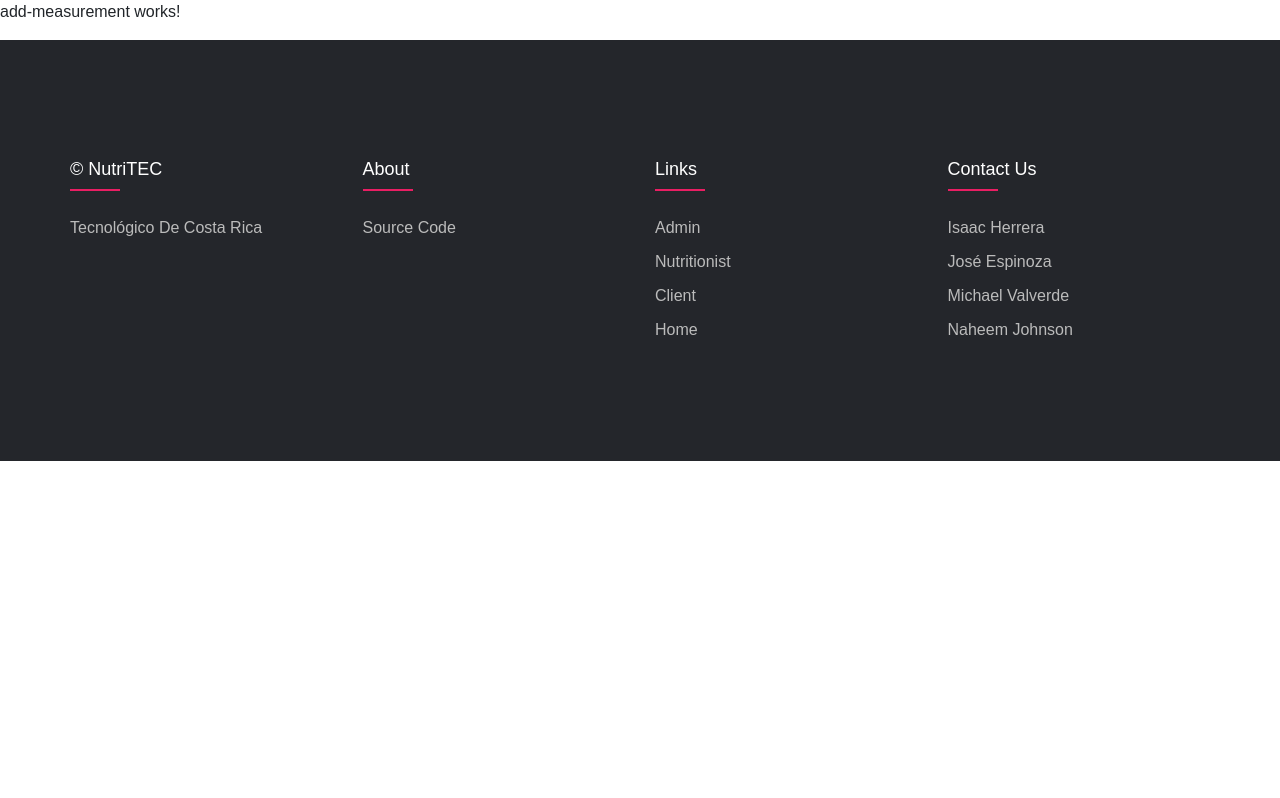
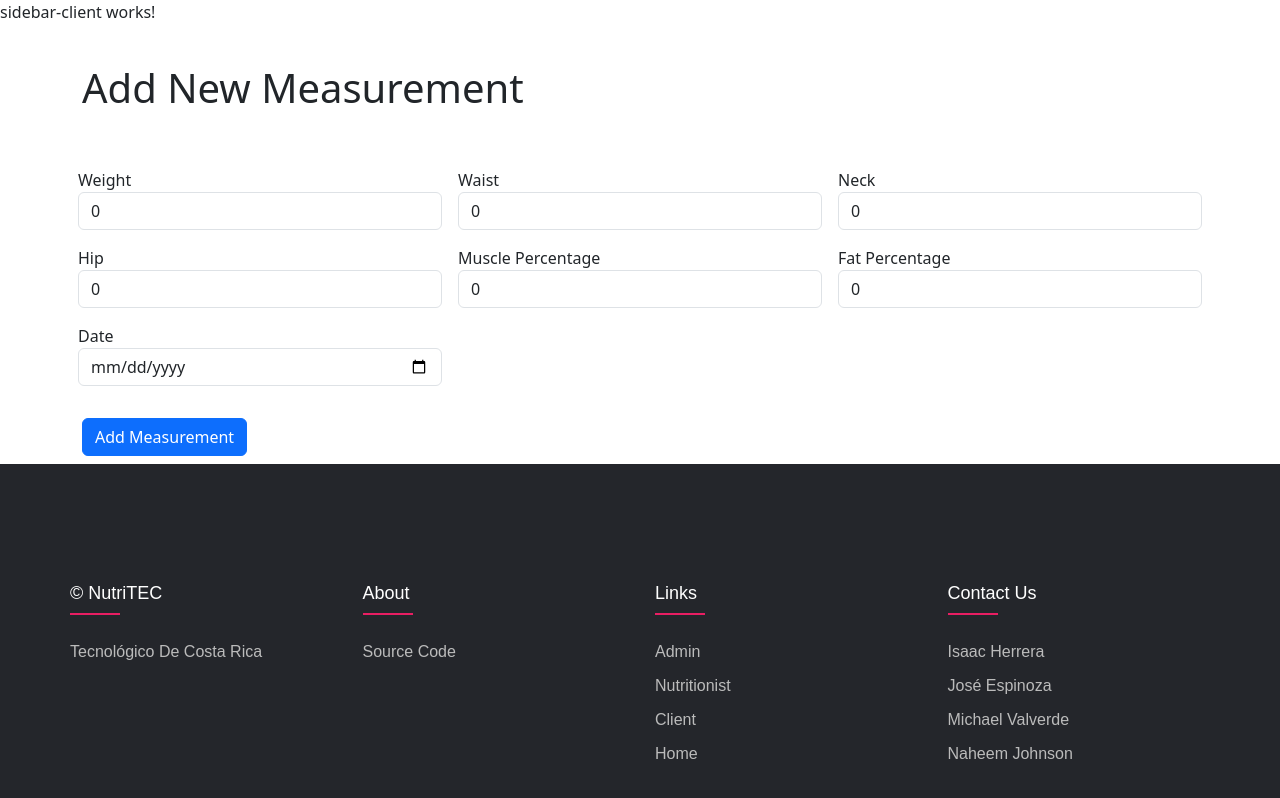
Before and after one commit to Isaacoun100/NutriTEC-WebApp, an Angular app: page /add-measurement in a window 1280 px wide. Shown: the top 798 px of the page. Built offline with nearby package versions, Linux system fonts and the light colour scheme.

Commit message:
Add Measurement view complete

```diff
--- a/src/app/view/add-measurement/add-measurement.component.html
+++ b/src/app/view/add-measurement/add-measurement.component.html
@@ -1 +1,102 @@
-<p>add-measurement works!</p>
+<body>
+
+    <app-sidebar-client></app-sidebar-client>
+
+    <div class="container">
+
+        <h1 class="py-4"> Add New Measurement </h1>
+
+        <form [formGroup]="measurementForm" (ngSubmit)="addMeasurement(measurementForm.getRawValue())">
+
+            <div class="row py-3">
+
+                <div class="col-xxl-4 col-xl-4 col-lg-4 col-md-6 col-sm-6 col-sm-12 p-2">
+
+                    <label for="weight">Weight</label>
+                    <input
+                    type="number"
+                    class="form-control"
+                    id="weight"
+                    formControlName="weight">
+
+                </div>
+
+                <div class="col-xxl-4 col-xl-4 col-lg-4 col-md-6 col-sm-6 col-sm-12 p-2">
+
+                    <label for="waist">Waist</label>
+                    <input
+                    type="number"
+                    class="form-control"
+                    id="waist"
+                    formControlName="waist">
+
+                </div>
+
+                <div class="col-xxl-4 col-xl-4 col-lg-4 col-md-6 col-sm-6 col-sm-12 p-2">
+
+                    <label for="neck">Neck</label>
+                    <input
+                    type="number"
+                    class="form-control"
+                    id="neck"
+                    formControlName="neck">
+
+                </div>
+
+                <div class="col-xxl-4 col-xl-4 col-lg-4 col-md-6 col-sm-6 col-sm-12 p-2">
+
+                    <label for="hip">Hip</label>
+                    <input
+                    type="number"
+                    class="form-control"
+                    id="hip"
+                    formControlName="hip">
+
+                </div>
+
+                <div class="col-xxl-4 col-xl-4 col-lg-4 col-md-6 col-sm-6 col-sm-12 p-2">
+
+                    <label for="muscle_percentaje">Muscle Percentage</label>
+                    <input
+                    type="number"
+                    class="form-control"
+                    id="muscle_percentaje"
+                    formControlName="muscle_percentage">
+                </div>
+
+                <div class="col-xxl-4 col-xl-4 col-lg-4 col-md-6 col-sm-6 col-sm-12 p-2">
+
+                    <label for="fat_percentaje">Fat Percentage</label>
+                    <input
+                    type="number"
+                    class="form-control"
+                    id="fat_percentaje"
+                    formControlName="fat_percentage">
+                </div>
+
+                <div class="col-xxl-4 col-xl-4 col-lg-4 col-md-6 col-sm-6 col-sm-12 p-2">
+
+                    <label for="date">Date</label>
+                    <input
+                    type="date"
+                    class="form-control"
+                    id="date"
+                    formControlName="date">
+                </div>
+
+            </div>
+
+            <div class="row">
+
+                <div class="col-xxl-4 col-xl-4 col-lg-4 col-md-6 col-sm-6 col-sm-12 py-2">
+
+                        <button type="submit" class="btn btn-primary">Add Measurement</button>
+                </div>
+
+            </div>
+
+        </form>
+
+    </div>
+
+</body>
--- a/src/app/view/add-measurement/add-measurement.component.ts
+++ b/src/app/view/add-measurement/add-measurement.component.ts
@@ -1,4 +1,5 @@
 import { Component } from '@angular/core';
+import { FormControl, FormGroup, Validators } from '@angular/forms';
 
 @Component({
   selector: 'app-add-measurement',
@@ -7,4 +8,19 @@ import { Component } from '@angular/core';
 })
 export class AddMeasurementComponent {
 
+  measurementForm = new FormGroup({
+    weight : new FormControl(0, Validators.required),
+    waist : new FormControl(0, Validators.required),
+    neck : new FormControl(0, Validators.required),
+    hip : new FormControl(0, Validators.required),
+    muscle_percentage : new FormControl(0, Validators.required),
+    client_id : new FormControl('', Validators.required),
+    date : new FormControl('', Validators.required),
+    fat_percentage : new FormControl(0, Validators.required)
+  });
+
+  addMeasurement(form : any) {
+    console.log(form);
+  }
+
 }
```
